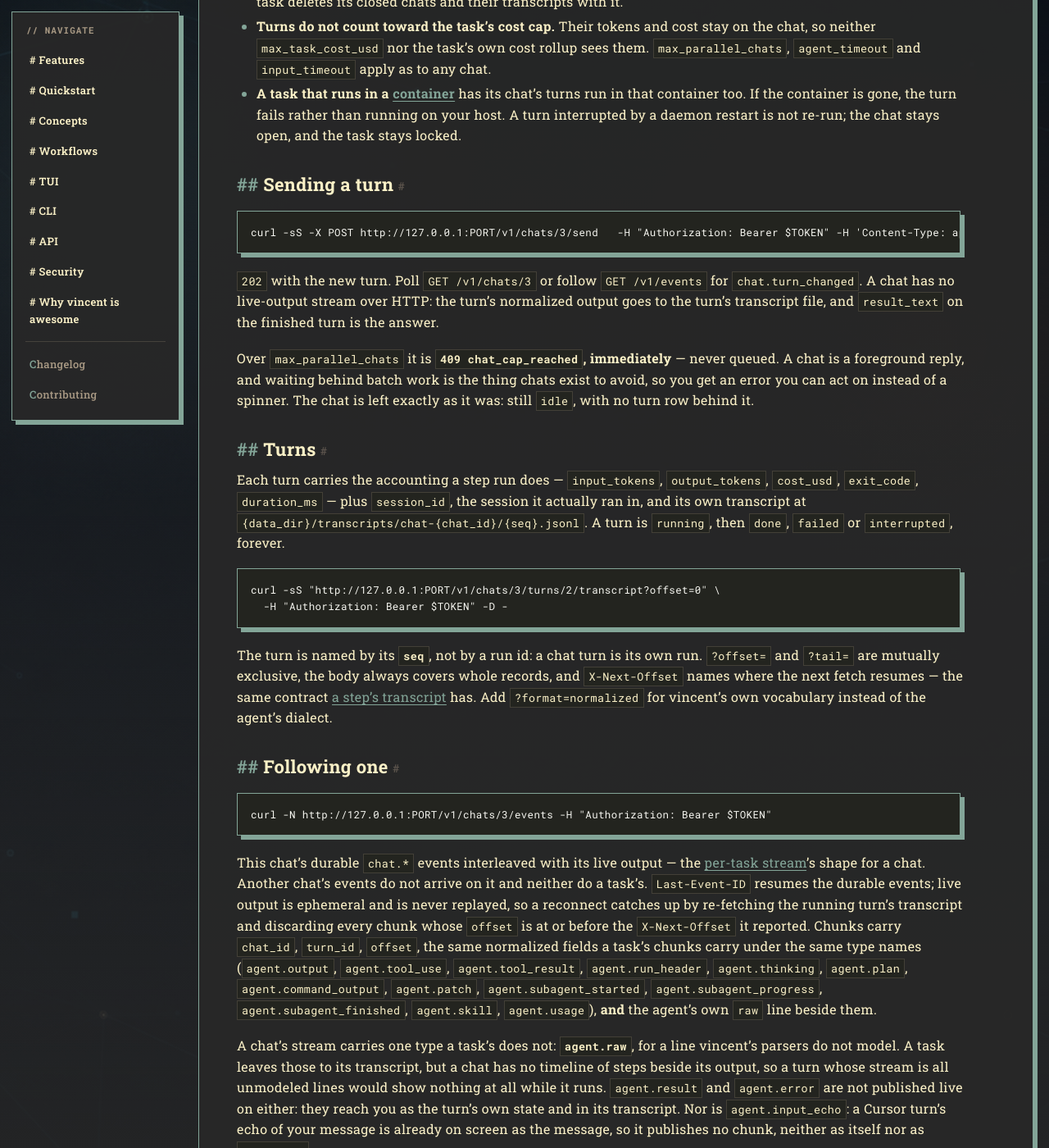
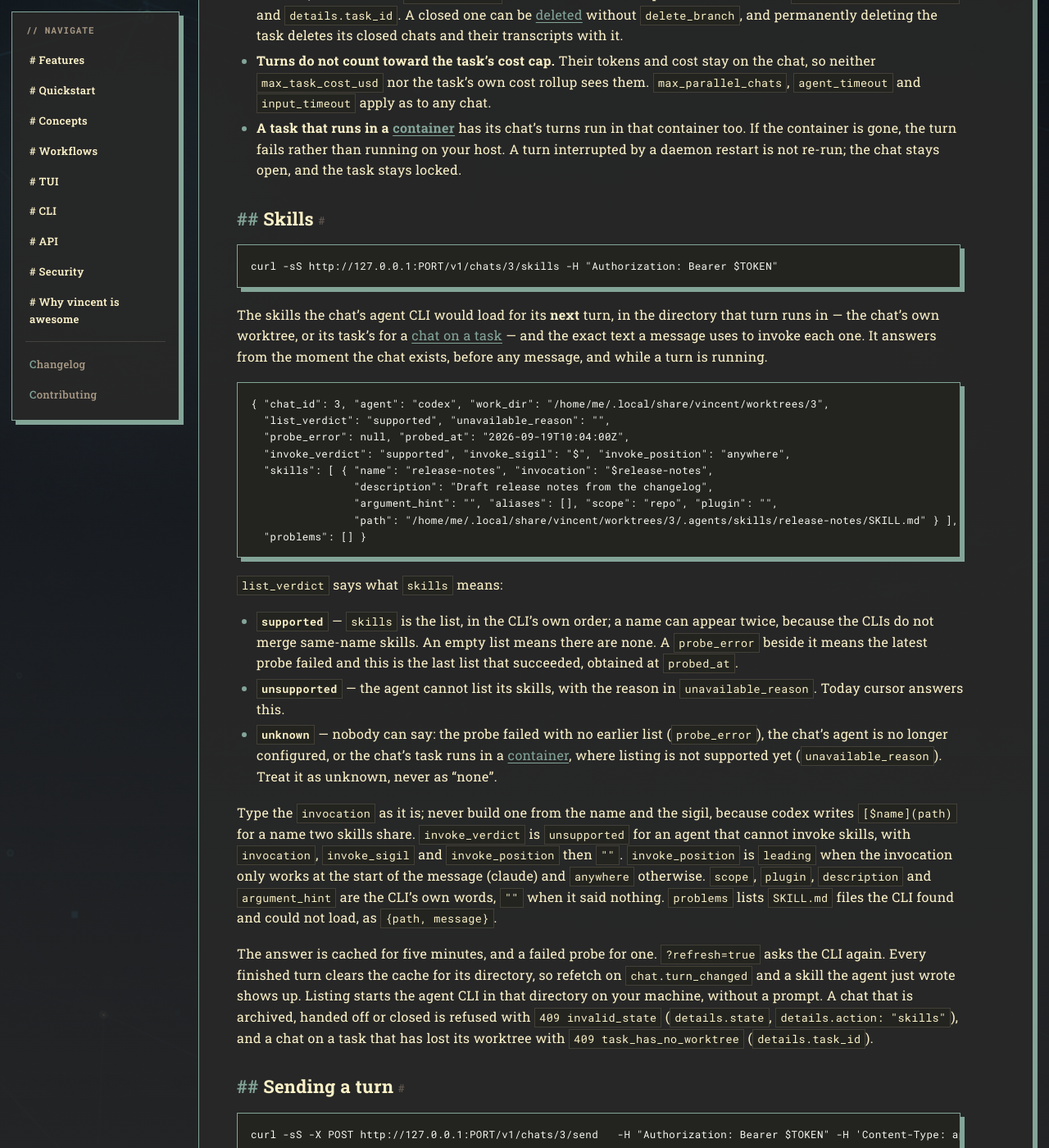
Before and after one commit to lezli01/vincent, a Jekyll site: the page built from docs/reference/api.md, in a window 1280 px wide and 1400 px high, scrolled down 52925 px. Shown: the whole window at 82% size. Built offline with Jekyll 4.4.1, drawn with Linux system fonts in a browser that asks for light colours; our own code applies the rules of GitHub Pages for plain Markdown files; some of the changed text lies outside the part shown.

Commit message:
docs: document the chat skills route (124.9)

````diff
--- a/docs/reference/api.md
+++ b/docs/reference/api.md
@@ -74,7 +74,7 @@
 | `chat_cap_reached` | A chat turn was refused because `max_parallel_chats` chats already hold a live process ([Sending a turn](#sending-a-turn)) | `state` |
 | `repo_operation_in_progress` | A chat hand-off was refused because its worktree is partway through a git operation | `operation` |
 | `task_locked_by_chat` | A task action was refused because a [chat linked to the task](#a-chat-on-a-stopped-task) is open. Close that chat, or `cancel` the task | `chat_id` |
-| `task_has_no_worktree` | A chat cannot be opened on this task: it never got a worktree, and vincent does not create one for a chat | `state`, `action` |
+| `task_has_no_worktree` | A chat cannot be opened on this task: it never got a worktree, and vincent does not create one for a chat. Also a chat on a task that has lost its worktree, asked for its [skills](#skills) | `state`, `action`; `task_id` from the skills route |
 | `chat_linked_to_task` | Archive, hand-off, or a delete with `delete_branch=true` on a chat linked to a task. The worktree and branch are that task's | `task_id`, `state`, `action` |
 
 ## Request bodies
@@ -2237,10 +2237,11 @@
 GET    /v1/chats/{id}/events          SSE: this chat's events plus its live output
 GET    /v1/chats/{id}/turns/{seq}/transcript
                                       one turn's transcript, with ?offset= / ?tail=
+GET    /v1/chats/{id}/skills?refresh= the skills the chat's agent would load — see Skills
 ```
 
 None of these is an [MCP tool](#the-mcp-endpoint) — the whole family is
-excluded, the stream and the transcript included, and so is
+excluded, the stream, the transcript and the skill list included, and so is
 `POST /v1/tasks/{id}/chat`, which lives under `/v1/tasks` but starts a chat.
 `handoff` is on that list for a reason worth stating: it creates a task, and
 `task_create`'s bounds (`mcp.max_depth`, `mcp.max_tasks`) are walked over
@@ -2394,6 +2395,61 @@
   chat's turns run in that container too. If the container is gone, the turn
   fails rather than running on your host. A turn interrupted by a daemon restart
   is not re-run; the chat stays open, and the task stays locked.
+
+### Skills
+
+```bash
+curl -sS http://127.0.0.1:PORT/v1/chats/3/skills -H "Authorization: Bearer $TOKEN"
+```
+
+The skills the chat's agent CLI would load for its **next** turn, in the
+directory that turn runs in — the chat's own worktree, or its task's for a
+[chat on a task](#a-chat-on-a-stopped-task) — and the exact text a message uses
+to invoke each one. It answers from the moment the chat exists, before any
+message, and while a turn is running.
+
+```json
+{ "chat_id": 3, "agent": "codex", "work_dir": "/home/me/.local/share/vincent/worktrees/3",
+  "list_verdict": "supported", "unavailable_reason": "",
+  "probe_error": null, "probed_at": "2026-09-19T10:04:00Z",
+  "invoke_verdict": "supported", "invoke_sigil": "$", "invoke_position": "anywhere",
+  "skills": [ { "name": "release-notes", "invocation": "$release-notes",
+                "description": "Draft release notes from the changelog",
+                "argument_hint": "", "aliases": [], "scope": "repo", "plugin": "",
+                "path": "/home/me/.local/share/vincent/worktrees/3/.agents/skills/release-notes/SKILL.md" } ],
+  "problems": [] }
+```
+
+`list_verdict` says what `skills` means:
+
+- **`supported`** — `skills` is the list, in the CLI's own order; a name can
+  appear twice, because the CLIs do not merge same-name skills. An empty list
+  means there are none. A `probe_error` beside it means the latest probe failed
+  and this is the last list that succeeded, obtained at `probed_at`.
+- **`unsupported`** — the agent cannot list its skills, with the reason in
+  `unavailable_reason`. Today cursor answers this.
+- **`unknown`** — nobody can say: the probe failed with no earlier list
+  (`probe_error`), the chat's agent is no longer configured, or the chat's task
+  runs in a [container](configuration.md#container), where listing is not
+  supported yet (`unavailable_reason`). Treat it as unknown, never as "none".
+
+Type the `invocation` as it is; never build one from the name and the sigil,
+because codex writes `[$name](path)` for a name two skills share.
+`invoke_verdict` is `unsupported` for an agent that cannot invoke skills, with
+`invocation`, `invoke_sigil` and `invoke_position` then `""`. `invoke_position`
+is `leading` when the invocation only works at the start of the message
+(claude) and `anywhere` otherwise. `scope`, `plugin`, `description` and
+`argument_hint` are the CLI's own words, `""` when it said nothing. `problems`
+lists `SKILL.md` files the CLI found and could not load, as `{path, message}`.
+
+The answer is cached for five minutes, and a failed probe for one.
+`?refresh=true` asks the CLI again. Every finished turn clears the cache for
+its directory, so refetch on `chat.turn_changed` and a skill the agent just
+wrote shows up. Listing starts the agent CLI in that directory on your
+machine, without a prompt. A chat that is archived, handed off or closed is
+refused with `409 invalid_state` (`details.state`, `details.action:
+"skills"`), and a chat on a task that has lost its worktree with
+`409 task_has_no_worktree` (`details.task_id`).
 
 ### Sending a turn
 
````
Also changed, not shown: docs/guides/agents.md (+8 -7 lines), docs/guides/mcp.md (+4 -3 lines), CHANGELOG.md.
